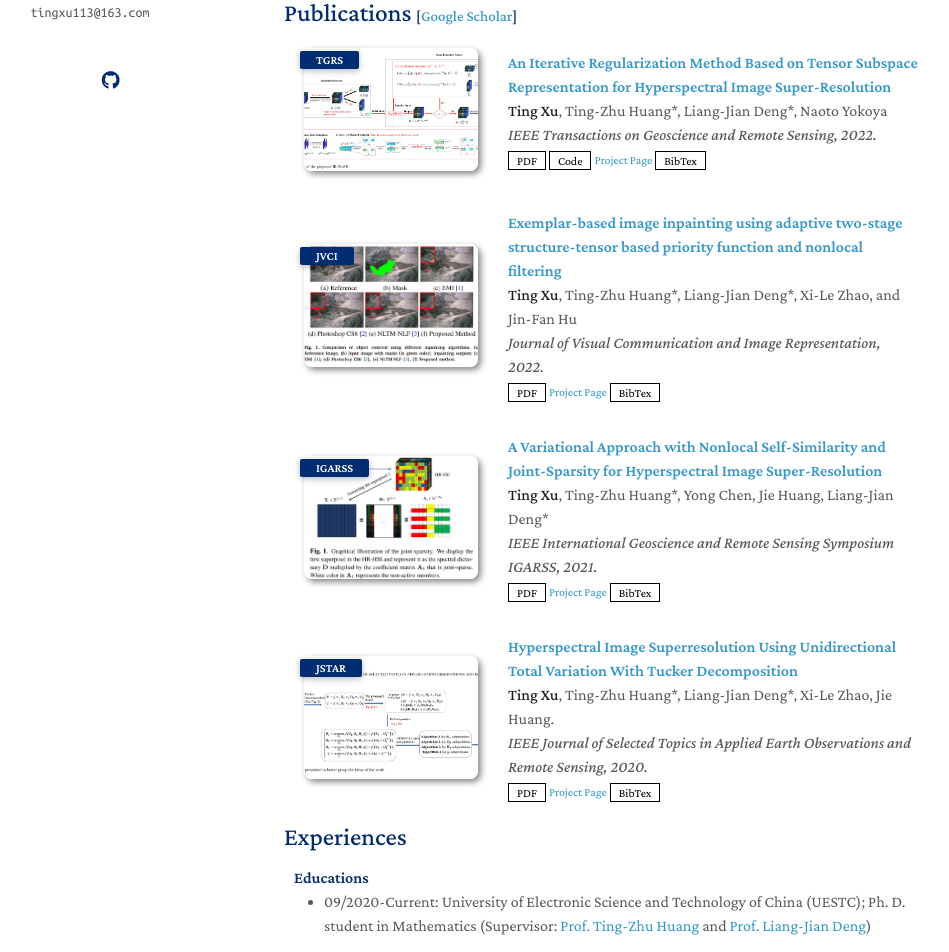
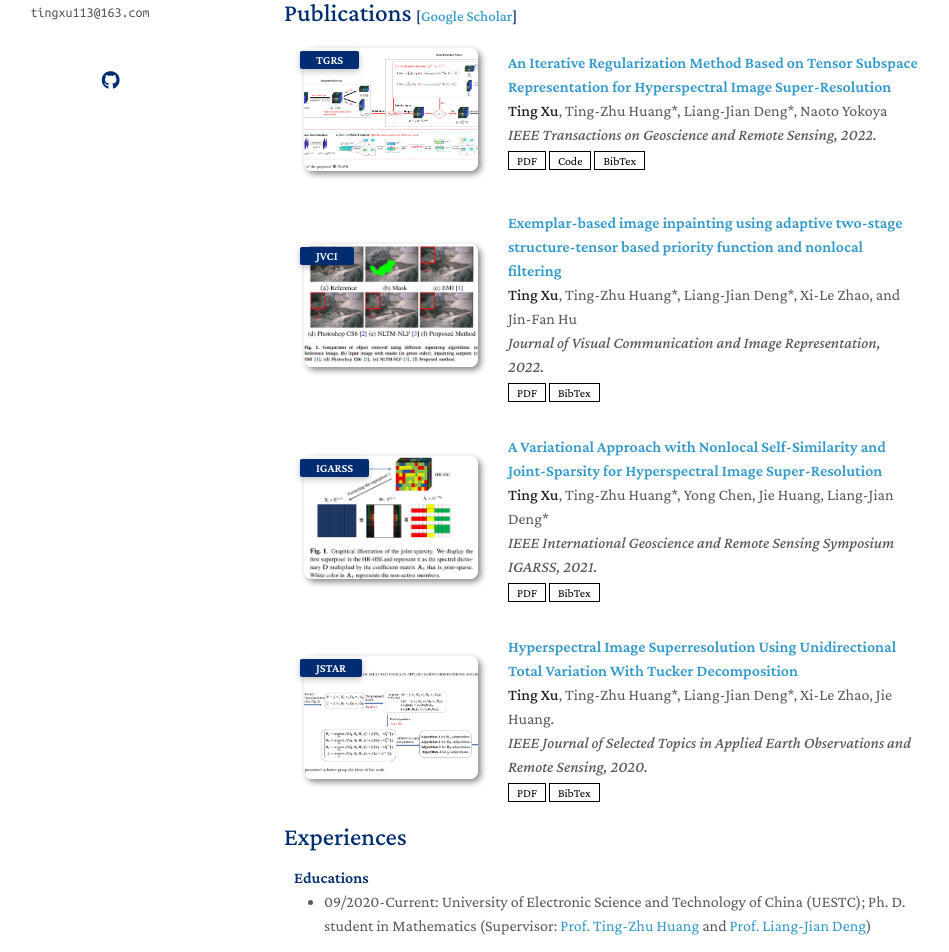
Before and after one commit to tingxu113/tingxu113.github.io, a Jekyll site: the page built from index.md, in a window 1280 px wide and 1400 px high. Shown: the part 338-1290 px from the top of the window, without its empty margins (186-1135 px from the left). Built offline with Jekyll 4.4.1, drawn with Linux system fonts in a browser that asks for light colours; nearby versions of some CDN libraries; a style sheet for code colours, icons or effects is not loaded; our own code applies the rules of GitHub Pages for plain Markdown files.

Commit message:
Update publications.md

```diff
--- a/_includes/publications.md
+++ b/_includes/publications.md
@@ -18,7 +18,6 @@
     <div class="links">
       <a href="https://ieeexplore.ieee.org/document/9777947" class="btn btn-sm z-depth-0" role="button" target="_blank" style="font-size:12px;">PDF</a>
       <a href="https://github.com/tingxu113/IRT" class="btn btn-sm z-depth-0" role="button" target="_blank" style="font-size:12px;">Code</a>
-      <a href="" style="font-size:12px;">Project Page</a>
       <a href="https://github.com/tingxu113/tingxu113.github.io/blob/main/assets/img/IR_bib.txt" class="btn btn-sm z-depth-0" role="button" target="_blank" style="font-size:12px;">BibTex</a>
     </div>
   </div>
@@ -42,7 +41,6 @@
       </div>
     <div class="links">
       <a href="https://www.sciencedirect.com/science/article/pii/S1047320321002893" class="btn btn-sm z-depth-0" role="button" target="_blank" style="font-size:12px;">PDF</a>
-      <a href="" style="font-size:12px;">Project Page</a>
       <a href="https://github.com/tingxu113/tingxu113.github.io/blob/main/assets/img/Exe.txt" class="btn btn-sm z-depth-0" role="button" target="_blank" style="font-size:12px;">BibTex</a>
     </div>
   </div>
@@ -66,7 +64,6 @@
       </div>
     <div class="links">
       <a href="https://ieeexplore.ieee.org/document/9554815" class="btn btn-sm z-depth-0" role="button" target="_blank" style="font-size:12px;">PDF</a>
-      <a href="" style="font-size:12px;">Project Page</a>
       <a href="https://github.com/tingxu113/tingxu113.github.io/blob/main/assets/img/IGAR_bib.txt" class="btn btn-sm z-depth-0" role="button" target="_blank" style="font-size:12px;">BibTex</a>
     </div>
   </div>
@@ -89,7 +86,6 @@
       </div>
     <div class="links">
       <a href="https://ieeexplore.ieee.org/document/9151315" class="btn btn-sm z-depth-0" role="button" target="_blank" style="font-size:12px;">PDF</a>
-      <a href="" style="font-size:12px;">Project Page</a>
       <a href="https://github.com/tingxu113/tingxu113.github.io/blob/main/assets/img/tuck_bib.txt" class="btn btn-sm z-depth-0" role="button" target="_blank" style="font-size:12px;">BibTex</a>
     </div>
   </div>
```
